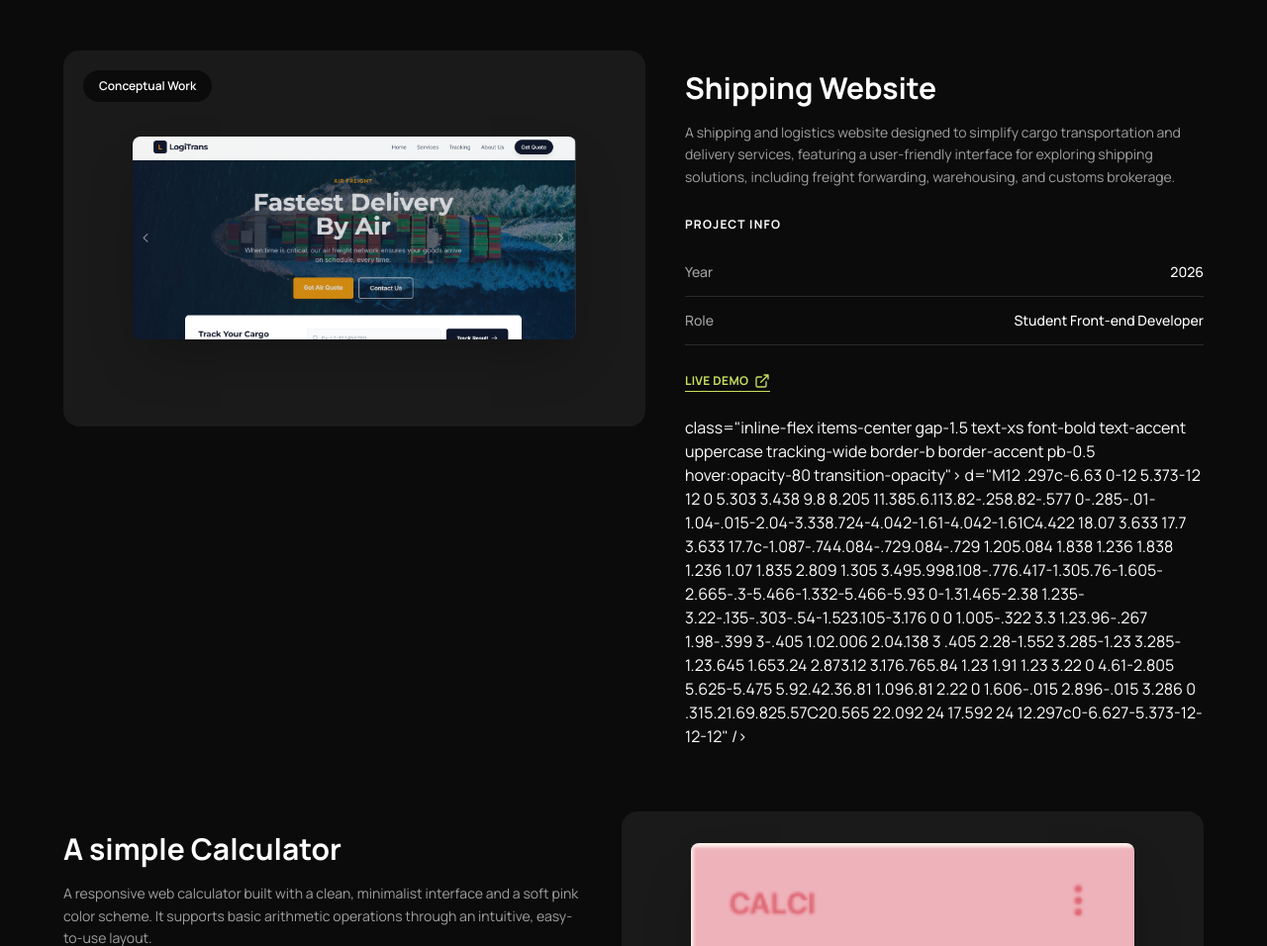
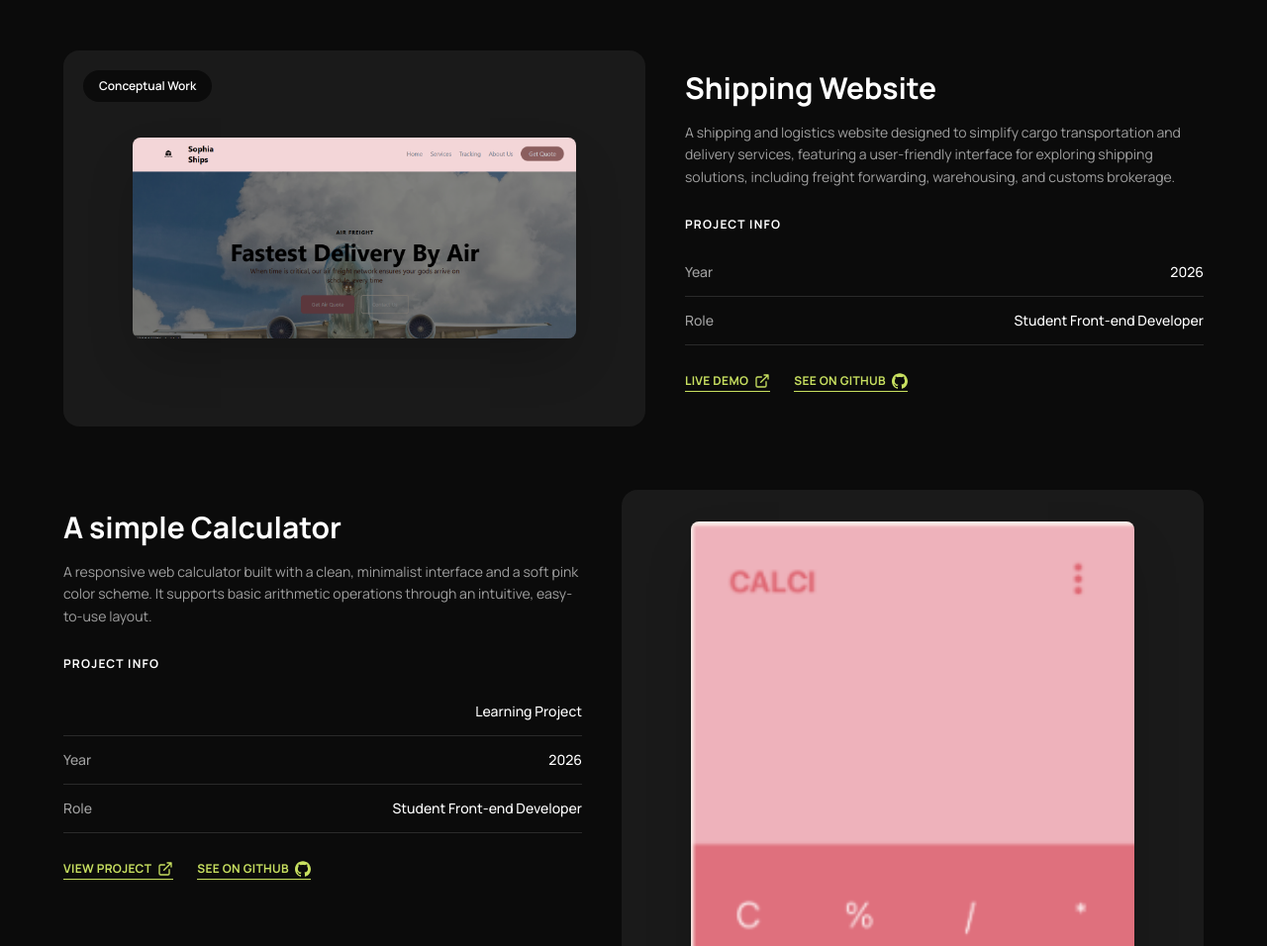
Before and after one commit to sophiainterlude/portfolio, a plain HTML site: page index.html in a window 1280 px wide. Shown: the part 1000-1956 px from the top of the page at 99% size. Drawn offline with nearby package versions, Linux system fonts and the light colour scheme.

Commit message:
Revert "updated shipping"
This reverts commit 718b2f748c0844750dc49d816b2bede8bd677b49.

```diff
--- a/index.html
+++ b/index.html
@@ -117,7 +117,7 @@
                 <span
                     class="absolute top-5 left-5 bg-primary text-white px-4 py-2 rounded-full text-xs font-semibold">Conceptual
                     Work</span>
-                <img src="assets/images/shippingg.png"
+                <img src="assets/images/shipping.png"
                     alt="Shipping and Logistics website" class="w-full max-w-md rounded-lg shadow-2xl">
             </div>
             <div class="flex-1 pt-5">
@@ -135,7 +135,7 @@
                     </div>
                 </div>
                 <div class="flex flex-wrap gap-6">
-                    <a href="https://net-ship-wogc.vercel.app/"
+                    <a href="https://shipping-project-beta.vercel.app/"
                         class="inline-flex items-center gap-1.5 text-xs font-bold text-accent uppercase tracking-wide border-b border-accent pb-0.5 hover:opacity-80 transition-opacity">
                         Live Demo
                         <svg class="w-4 h-4 fill-accent" viewBox="0 0 24 24">
@@ -144,14 +144,14 @@
                                 stroke-linejoin="round" />
                         </svg>
                     </a>
-                    <!-- <a href="https://github.com/sophiainterlude/shipping-project" -->
+                    <a href="https://github.com/sophiainterlude/shipping-project"
                         class="inline-flex items-center gap-1.5 text-xs font-bold text-accent uppercase tracking-wide border-b border-accent pb-0.5 hover:opacity-80 transition-opacity">
-                        <!-- See on GitHub -->
-                        <!-- <svg class="w-4 h-4 fill-accent" viewBox="0 0 24 24"> -->
-                            <!-- <path -->
+                        See on GitHub
+                        <svg class="w-4 h-4 fill-accent" viewBox="0 0 24 24">
+                            <path
                                 d="M12 .297c-6.63 0-12 5.373-12 12 0 5.303 3.438 9.8 8.205 11.385.6.113.82-.258.82-.577 0-.285-.01-1.04-.015-2.04-3.338.724-4.042-1.61-4.042-1.61C4.422 18.07 3.633 17.7 3.633 17.7c-1.087-.744.084-.729.084-.729 1.205.084 1.838 1.236 1.838 1.236 1.07 1.835 2.809 1.305 3.495.998.108-.776.417-1.305.76-1.605-2.665-.3-5.466-1.332-5.466-5.93 0-1.31.465-2.38 1.235-3.22-.135-.303-.54-1.523.105-3.176 0 0 1.005-.322 3.3 1.23.96-.267 1.98-.399 3-.405 1.02.006 2.04.138 3 .405 2.28-1.552 3.285-1.23 3.285-1.23.645 1.653.24 2.873.12 3.176.765.84 1.23 1.91 1.23 3.22 0 4.61-2.805 5.625-5.475 5.92.42.36.81 1.096.81 2.22 0 1.606-.015 2.896-.015 3.286 0 .315.21.69.825.57C20.565 22.092 24 17.592 24 12.297c0-6.627-5.373-12-12-12" />
-                        <!-- </svg> -->
-                    <!-- </a> -->
+                        </svg>
+                    </a>
                 </div>
             </div>
         </div>
```
Also changed, not shown: assets/images/shippingg.png (deleted).
